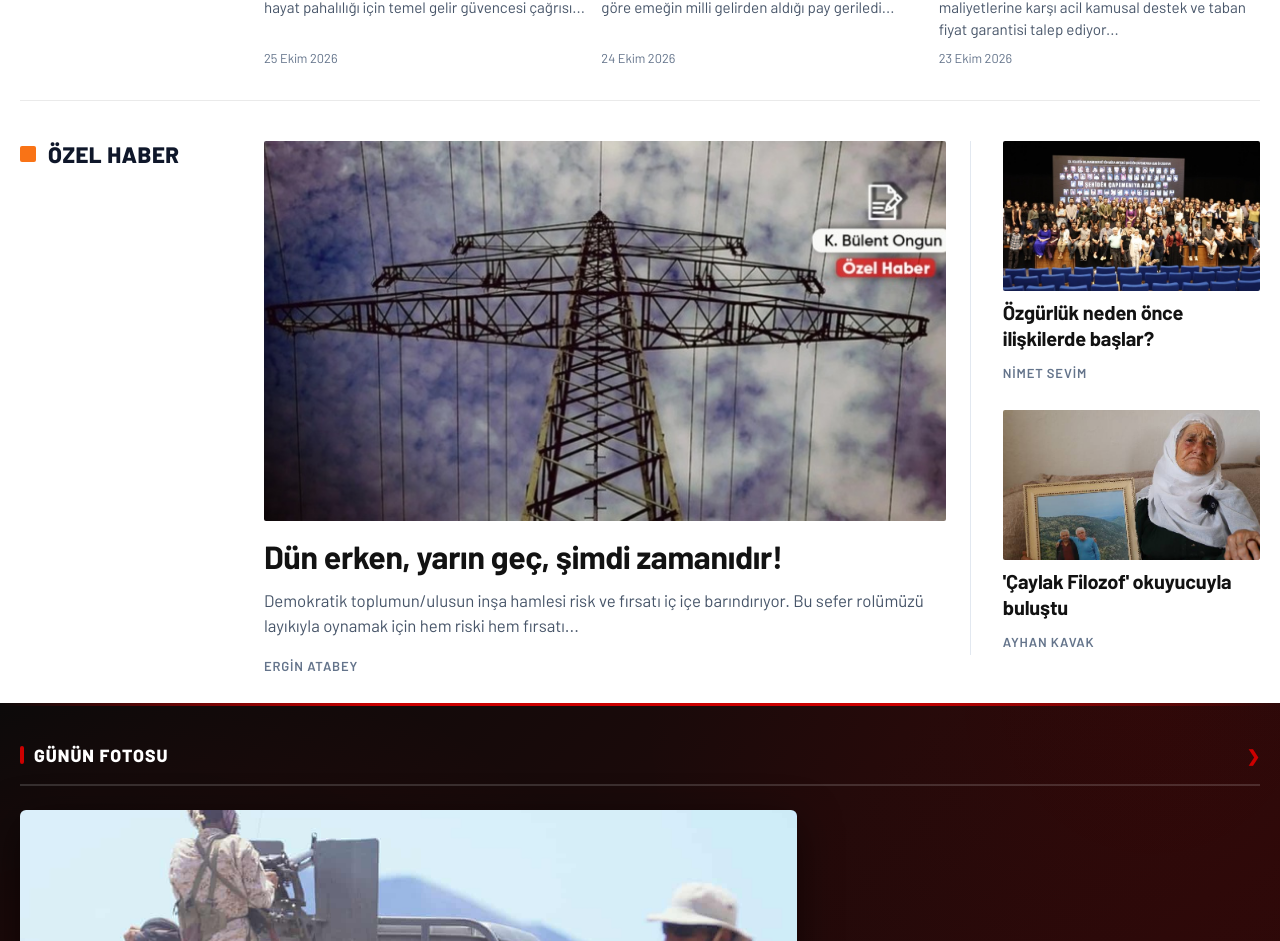
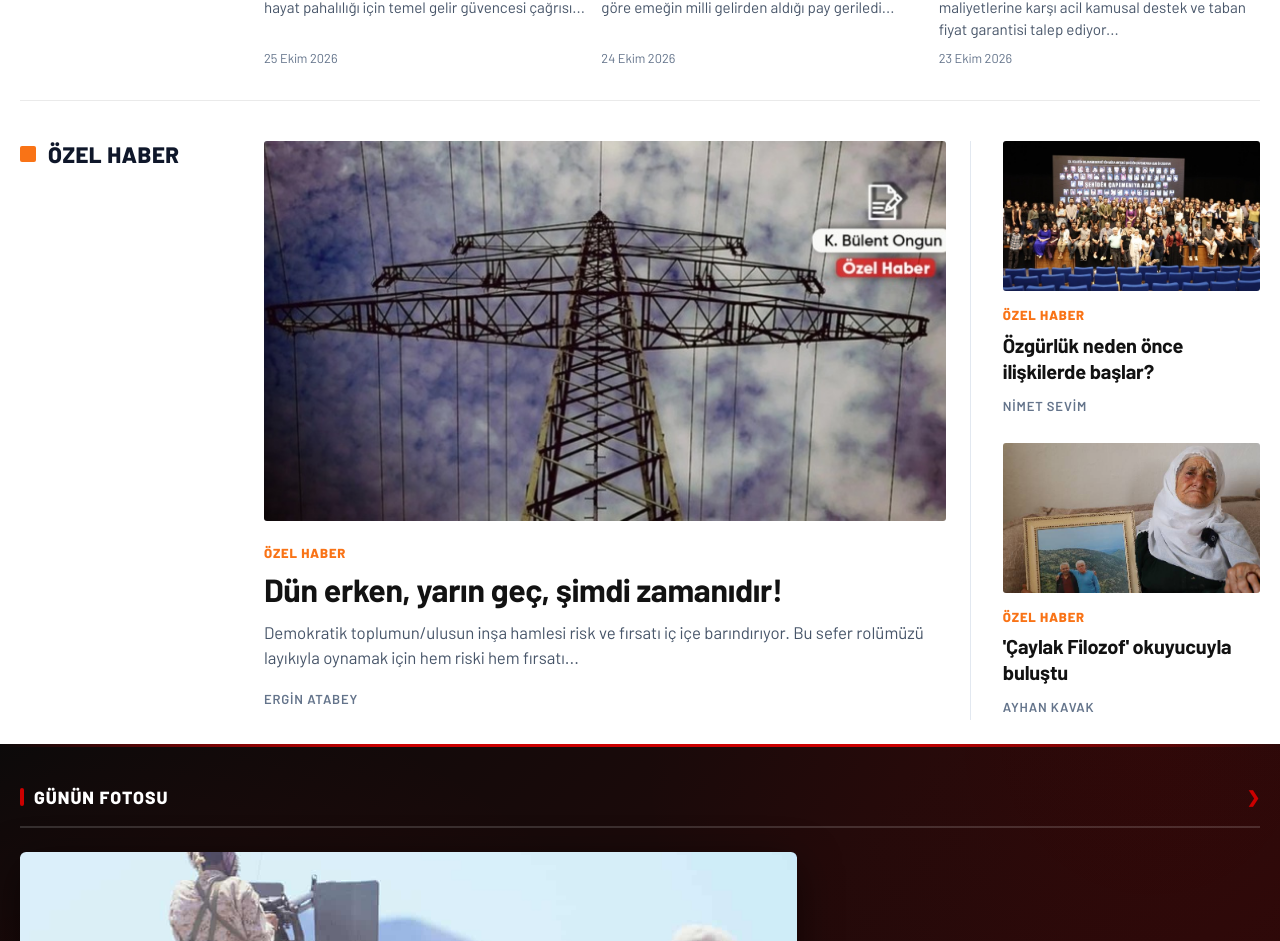
Before and after one commit to Sidilya-Gunes/yeniyasam, a Next.js app: page / in a window 1280 px wide. Shown: the part 2954-3895 px from the top of the page. Built offline with nearby package versions, Linux system fonts and the light colour scheme; no server answers.

Commit message:
feat: add kicker badges and smooth hover zoom effects to Özel Haber sections

```diff
--- a/app/globals.css
+++ b/app/globals.css
@@ -298,6 +298,12 @@ body.dark-mode .site-logo-img { filter: brightness(1.2); }
     color: var(--cat-color, var(--primary)); padding: 0;
     font-size: 0.85rem; font-weight: 700; text-transform: uppercase;
     letter-spacing: 1px; margin-bottom: 6px; border-radius: 0;
+    transition: color 0.2s ease;
+}
+.standard-card:hover .card-cat,
+.eco-card:hover .card-cat,
+.strip-card:hover .card-cat {
+    color: var(--primary) !important;
 }
 
 /* =================================================================
@@ -968,13 +974,26 @@ body.dark-mode .daily-card--abone {
 .news-card p { font-size: 0.95rem; color: var(--text-muted); line-height: 1.45; margin-bottom: 8px; flex: 1; }
 .news-date { font-size: 0.8rem; color: var(--text-soft); margin-top: auto; }
 .features-layout-grid { display: grid; grid-template-columns: 2.35fr 1fr; gap: var(--sp-3); align-items: start; }
-.feature-main-card { display: flex; flex-direction: column; }
-.feature-img-link img { width: 100%; height: 380px; object-fit: cover; border-radius: 2px; margin-bottom: var(--sp-2); }
+.feature-main-card { display: flex; flex-direction: column; cursor: pointer; }
+.feature-img-link { display: block; overflow: hidden; border-radius: 3px; margin-bottom: var(--sp-2); background: var(--bg-soft); }
+.feature-img-link img { width: 100%; height: 380px; object-fit: cover; display: block; transition: transform 0.45s ease; }
+.feature-main-card:hover .feature-img-link img { transform: scale(1.05); }
+.feature-kicker {
+    display: inline-block; font-family: var(--font); font-size: 0.82rem;
+    font-weight: 800; letter-spacing: 0.8px; text-transform: uppercase;
+    color: #f97316; margin-bottom: 8px; line-height: 1.2;
+    transition: color 0.25s ease, transform 0.25s ease;
+}
+.feature-main-card:hover .feature-kicker,
+.feature-side-card:hover .feature-kicker {
+    color: var(--primary); transform: translateX(3px);
+}
 .feature-title {
     font-family: var(--font); font-size: var(--h-xl); font-weight: 700;
     line-height: 1.2; letter-spacing: -0.3px; margin-bottom: 12px;
 }
 .feature-title a { color: var(--heading); transition: color 0.2s; }
+.feature-main-card:hover .feature-title a,
 .feature-title a:hover { color: var(--primary); }
 .feature-excerpt { font-size: 1.05rem; color: var(--text-muted); line-height: 1.5; margin-bottom: 12px; }
 .feature-author, .side-author {
@@ -985,16 +1004,16 @@ body.dark-mode .daily-card--abone {
     display: flex; flex-direction: column; gap: var(--sp-3);
     border-left: 1px solid var(--border); padding-left: var(--sp-4);
 }
-.feature-side-card { display: flex; flex-direction: column; }
-.side-img-link img {
-    width: 100%; height: 150px; object-fit: cover;
-    border-radius: 2px; margin-bottom: var(--sp-1);
-}
+.feature-side-card { display: flex; flex-direction: column; cursor: pointer; }
+.side-img-link { display: block; overflow: hidden; border-radius: 3px; margin-bottom: var(--sp-1); background: var(--bg-soft); }
+.side-img-link img { width: 100%; height: 150px; object-fit: cover; display: block; transition: transform 0.45s ease; }
+.feature-side-card:hover .side-img-link img { transform: scale(1.06); }
 .side-title {
     font-family: var(--font); font-size: var(--h-md); font-weight: 700;
     line-height: var(--line-tight); letter-spacing: -0.2px; margin-bottom: 6px;
 }
 .side-title a { color: var(--heading); transition: color 0.2s; }
+.feature-side-card:hover .side-title a,
 .side-title a:hover { color: var(--primary); }
 
 /* =================================================================
--- a/components/MainContent.tsx
+++ b/components/MainContent.tsx
@@ -380,6 +380,7 @@ export default function MainContent({
                 <img src="/assets/photos/haber-foto8.jpg" alt="Manşet Görseli" />
               </Link>
               <div className="feature-content">
+                <span className="feature-kicker">Özel Haber</span>
                 <h3 className="feature-title">
                   <Link href="/haber/dun-erken-yarin-gec">
                     Dün erken, yarın geç, şimdi zamanıdır!
@@ -397,6 +398,7 @@ export default function MainContent({
                   <img src="/assets/photos/haber-foto12.jpeg" alt="Yan 1" />
                 </Link>
                 <div className="side-content">
+                  <span className="feature-kicker">Özel Haber</span>
                   <h4 className="side-title">
                     <Link href="/haber/ozgurluk-neden-once-iliskilerde-baslar">
                       Özgürlük neden önce ilişkilerde başlar?
@@ -410,6 +412,7 @@ export default function MainContent({
                   <img src="/assets/photos/haber-foto13.jpg" alt="Yan 2" />
                 </Link>
                 <div className="side-content">
+                  <span className="feature-kicker">Özel Haber</span>
                   <h4 className="side-title">
                     <Link href="/haber/caylak-filozof">'Çaylak Filozof' okuyucuyla buluştu</Link>
                   </h4>
```
